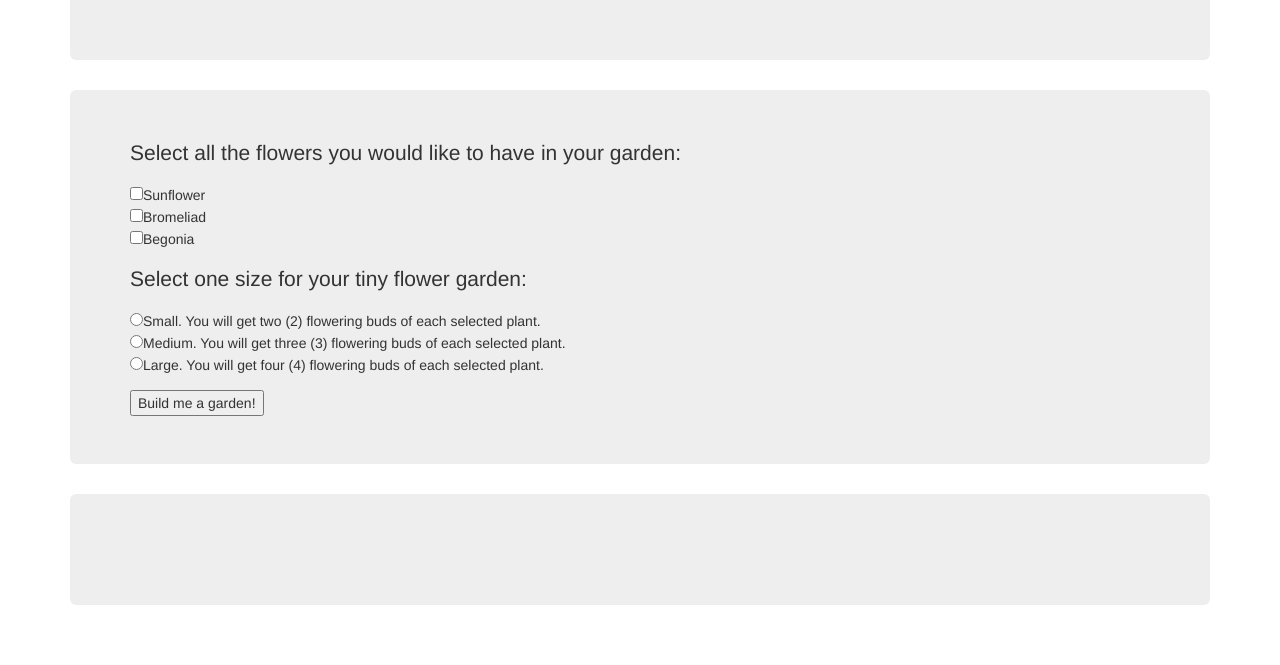
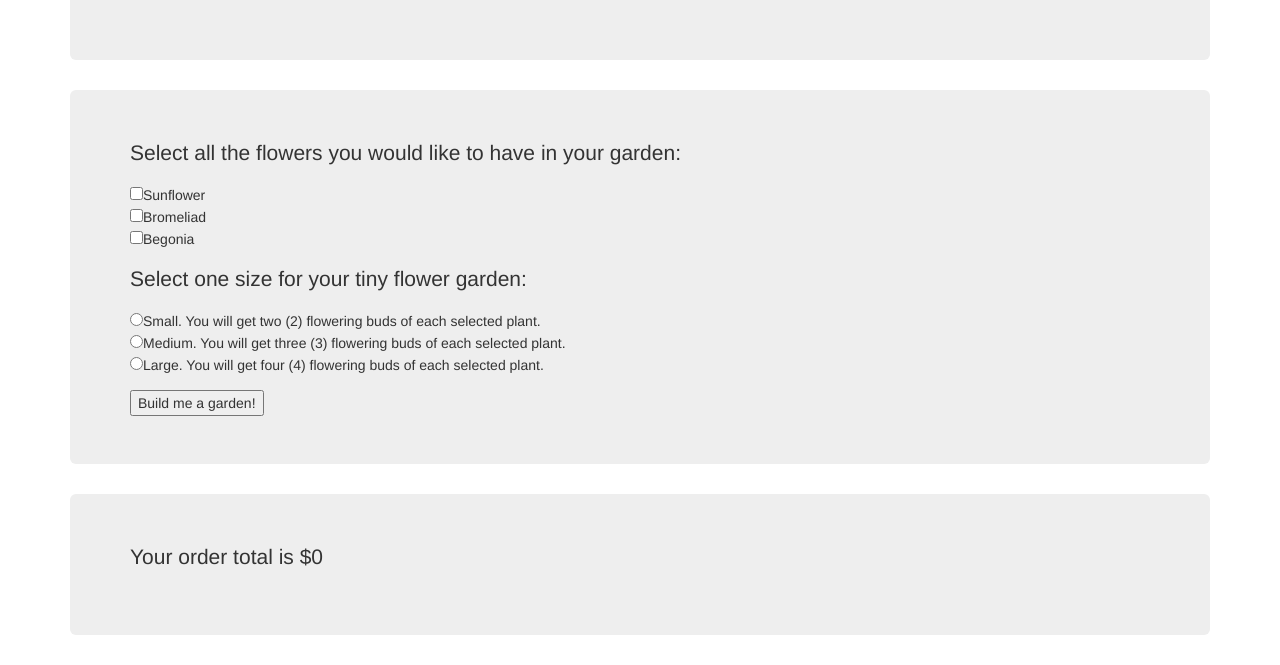
Before and after one commit to azulejx/flower-garden-winner, a plain HTML site: page index.html in a window 1280 px wide. Both pictures are taken after a click on the button "Build me a garden!". Shown: the part 180-845 px from the top of the page. Before the commit the page ends 815 px from the top, so only its background shows below. Drawn offline with Linux system fonts and the light colour scheme.

Commit message:
prints total price for order

```diff
--- a/index.html
+++ b/index.html
@@ -32,8 +32,8 @@
         </form>
         <button type="button" id="placeOrder">Build me a garden!</button>
       </div>
-      <div class="jumbotron" id="results">
-      <p id="answer"></p>
+      <div class="jumbotron">
+      <p id="final-order"></p>
       </div>
 </div>
   </body>
--- a/js/scripts.js
+++ b/js/scripts.js
@@ -1,14 +1,13 @@
 //BUSINESS LOGIC
 
-function Order(flowers, size, total){
+function Order(flowers, size){
   this.flowers = flowers;
   this.size = size;
-  this.total = total;
 };
 
 Order.prototype.price = function(){
   var total = 0;
-  if(this.flowers.length > 1){
+  if(this.flowers.length >= 1){
     total += this.flowers.length;
   }
 
@@ -39,5 +38,7 @@ $(document).ready(function(){
     var orderTotal = newOrder.price();
 
     console.log(newOrder.price());
+
+    $("#final-order").append("Your order total is $" + orderTotal);
   });
 });
```
